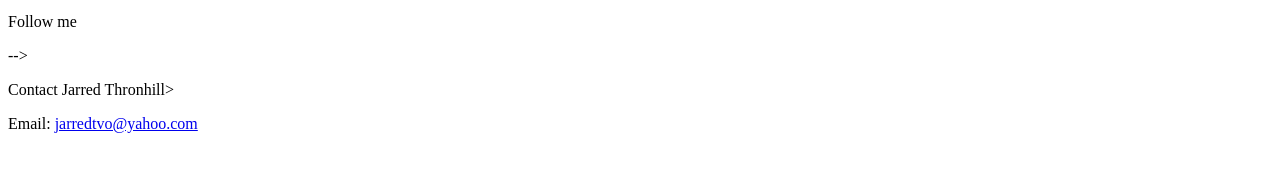
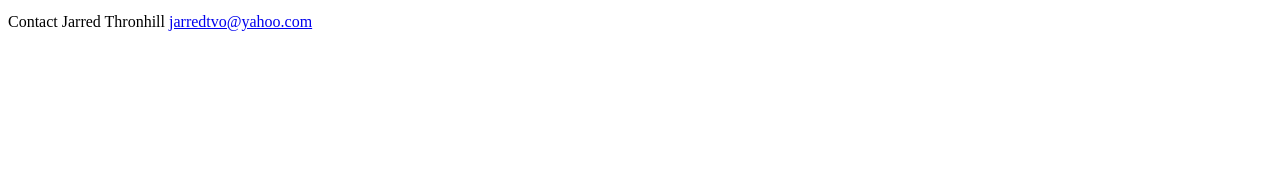
Before and after one commit to A2Truth/Voice-acting-portfolio, a plain HTML site: page Index.html in a window 1280 px wide. Shown: the part 262-434 px from the top of the page. Drawn offline with Linux system fonts and the light colour scheme.

Commit message:
Update Index.html
Debug

```diff
--- a/Index.html
+++ b/Index.html
@@ -27,10 +27,10 @@
 
 
   <footer>
-    <!--> <p>Follow me <a href=""></a></p> -->
-    <p>Contact Jarred Thronhill></p>
-    <!-- <p>Phone: <a href="tel:+15555555555">+1 (555) 555-5555</a></p> -->
-    <p>Email: <a href="mailto:jarredtvo@yahoo.com">jarredtvo@yahoo.com</a></p>
+    <!-- <p>Follow me <a href=""></a></p> -->
+    <p>Contact Jarred Thronhill <a href="mailto:jarredtvo@yahoo.com">jarredtvo@yahoo.com</a></p>
+    <!-- <p>Phone: <a href="tel:+15555555555">+1 (555) 555-5555</a></p>
+    <p>Email: <a href="mailto:jarredtvo@yahoo.com">jarredtvo@yahoo.com</a></p> -->
   </footer>
 </body>
 </html>
```
